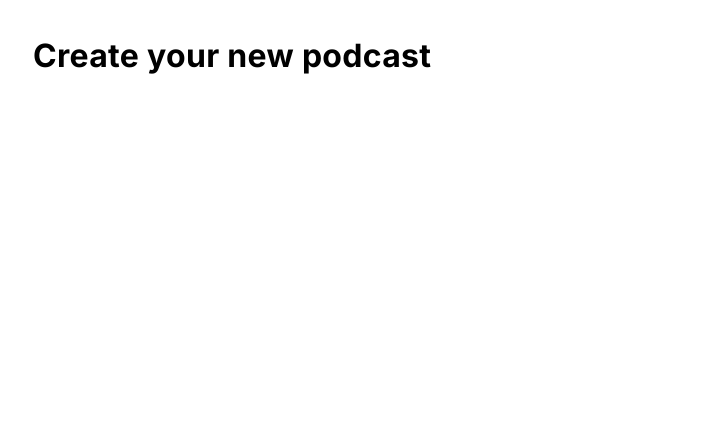
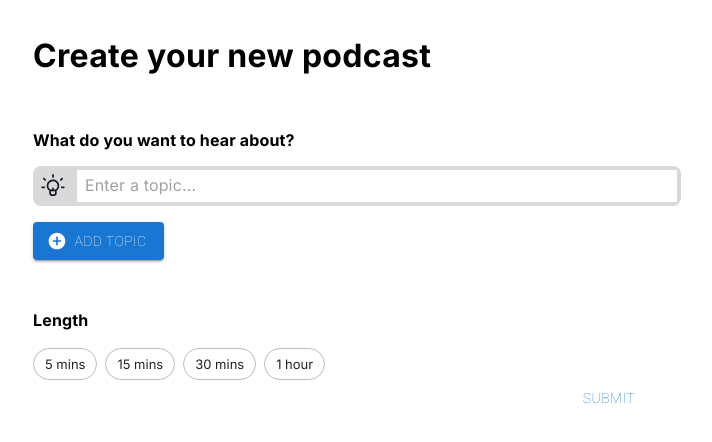
Before and after one commit to aishwarya1712/magic-podcast-ui, a React (Create React App) app: page /createpodcast in a window 1280 px wide. Shown: the top 442 px of the page, without its empty margins (31-743 px from the left). Built offline with nearby package versions, Linux system fonts and the light colour scheme.

Commit message:
Added topic and length sections in create podcast

```diff
--- a/src/App.js
+++ b/src/App.js
@@ -4,7 +4,7 @@ import React from 'react';
 import { BrowserRouter, Routes, Route } from "react-router-dom";
 import Layout from './components/Layout';
 import CreatePodcast from './components/CreatePodcast';
-import NoPage from './NoPage';
+import NoPage from './components/NoPage';
 import Home from './components/Home';
 
 function App() {
--- a/src/components/CreatePodcast.jsx
+++ b/src/components/CreatePodcast.jsx
@@ -1,11 +1,30 @@
+import React, { useState } from "react";
 import { Typography } from "@mui/material";
-import React from "react";
 import {Stack} from "@mui/material";
+import Topics from "./Topics";
+import {Button} from "@mui/material";
+import Length from "./Length";
 
 const CreatePodcast = () => {
+    const [topics, setTopics] = useState([""]);
+    const [length, setLength] = useState(null);
+
+    const handleSubmit = () => {
+        console.log("Selected topics: ", topics)
+        console.log("Selected length: ", length)
+    }
+
     return (
         <Stack>
-            <Typography sx={{fontFamily:"Inter", fontSize: "32px", fontWeight: 700}}>Create your new podcast</Typography>
+            <Typography sx={{fontFamily:"Inter", fontSize: "32px", fontWeight: 700, mb: "48px"}}>Create your new podcast</Typography>
+            <Typography sx={{fontFamily: "Inter", fontSize: "16px", fontWeight: 700}}>What do you want to hear about?</Typography>
+            <Topics formValues={topics} setFormValues={setTopics} />
+
+            <Typography sx={{fontFamily: "Inter", fontSize: "16px", fontWeight: 700, mt: "48px"}}>Length</Typography>
+            <Length length={length} setLength={setLength}/>
+
+            <Button onClick={handleSubmit}>Submit</Button>
+
         </Stack>
 
     )
--- /dev/null
+++ b/src/components/Length.jsx
@@ -0,0 +1,38 @@
+import React from "react";
+import Chip from '@mui/material/Chip';
+import Stack from '@mui/material/Stack';
+
+const lengths = [
+    {
+        name: "5 mins",
+        value: 5
+    },
+    {
+        name: "15 mins",
+        value: 15
+    },
+    {
+        name: "30 mins",
+        value: 30
+    },
+    {
+        name: "1 hour",
+        value: 60
+    }
+]
+const Length = ({length, setLength}) => {
+
+    const handleClick = (el) => {
+        setLength(el.value)
+    }
+    return (
+    <Stack sx={{mt: 2}} direction="row" spacing={1}>
+
+    {lengths.map((el, key) => {
+        return <Chip  sx={{backgroundColor: length == el.value ? "#1976d2" : "", color: length == el.value ? "#ffffff" : ""}} key={key} label={el.name} variant="outlined" onClick={() => handleClick(el)}/>
+    })}
+    </Stack>
+    )
+}
+
+export default Length;
--- /dev/null
+++ b/src/components/Topics.jsx
@@ -0,0 +1,63 @@
+import React from 'react'
+import InputBase from '@mui/material/InputBase';
+import { Box } from '@mui/material';
+import { ReactComponent as IdeaIcon } from "../idea.svg";
+import {SvgIcon} from '@mui/material';
+import {Stack} from '@mui/material';
+import {Button} from '@mui/material';
+import AddCircleIcon from '@mui/icons-material/AddCircle';
+import DeleteIcon from '@mui/icons-material/Delete';
+import IconButton from '@mui/material/IconButton';
+
+const Topics = ({formValues, setFormValues}) => {
+
+    let handleChange = (i, e) => {
+        console.log("INdex: ", i, "E: ", e)
+        let newFormValues = [...formValues];
+        newFormValues[i] = e.target.value;
+        setFormValues(newFormValues);
+      }
+
+    let addFormFields = () => {
+        setFormValues([...formValues, ""])
+    }
+
+    let removeFormFields = (i) => {
+        let newFormValues = [...formValues];
+        newFormValues.splice(i, 1);
+        setFormValues(newFormValues)
+    }
+
+    // let handleSubmit = (event) => {
+    //     event.preventDefault();
+    //     alert(JSON.stringify(formValues));
+    // }
+
+    return (
+        <Stack>
+          {formValues.map((element, index) => (
+
+            <span key={index}>
+                <Stack direction="row" alignItems="center">
+                <Box sx={{marginTop: "14px", p: 0.5, maxWidth: "640px", background: "#D9D9D9", borderRadius: "8px"}}>
+                    <Stack direction="row" alignItems={"center"} spacing={1}>
+                        <SvgIcon sx={{p: 0.5}}>
+                            <IdeaIcon />
+                        </SvgIcon>
+                        <InputBase placeholder="Enter a topic..." sx={{fontFamily:"Inter", width: "640px", background: "#FFFFFF", pl: 1}} id="topic-input" name="topic" value={element || ""} onChange={e => handleChange(index, e)}/>
+
+                    </Stack>
+
+                </Box>
+                { index ?  <IconButton sx={{mt: 2}} onClick={() => removeFormFields(index)} aria-label="delete"> <DeleteIcon /></IconButton>: null }
+              </Stack>
+
+
+            </span>
+          ))}
+          <Button onClick={addFormFields} sx={{width: "131px", height: "38px", mt: 2}} variant="contained" startIcon={<AddCircleIcon/>}>Add Topic</Button>
+      </Stack>
+    )
+}
+
+export default Topics;
```
Also changed, not shown: src/components/NoPage.jsx (renamed from src/NoPage.jsx), src/idea.svg (added).
